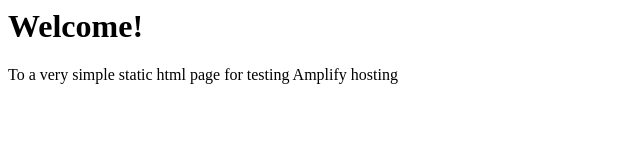
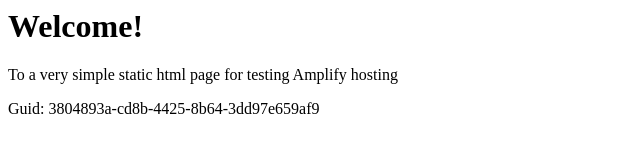
Before and after one commit to aws-aemilia-pdx/Github-PR-Commit-Integration-Test-DoNotTouch-v0-beta-us-west-2, a website: page src/index.html in a window 1280 px wide. Shown: the whole page, without its empty margins (0-640 px from the left). Drawn offline with Linux system fonts and the light colour scheme.

Commit message:
commit from integ tests

```diff
--- a/src/index.html
+++ b/src/index.html
@@ -1,3 +1,5 @@
+
+
 <html lang="en">
 
 <head>
@@ -10,6 +12,6 @@
 <body>
     <h1>Welcome!</h1>
     <p>To a very simple static html page for testing Amplify hosting</p>
-</body>
+    <p>Guid: 3804893a-cd8b-4425-8b64-3dd97e659af9</p></body>
 
 </html>
```
